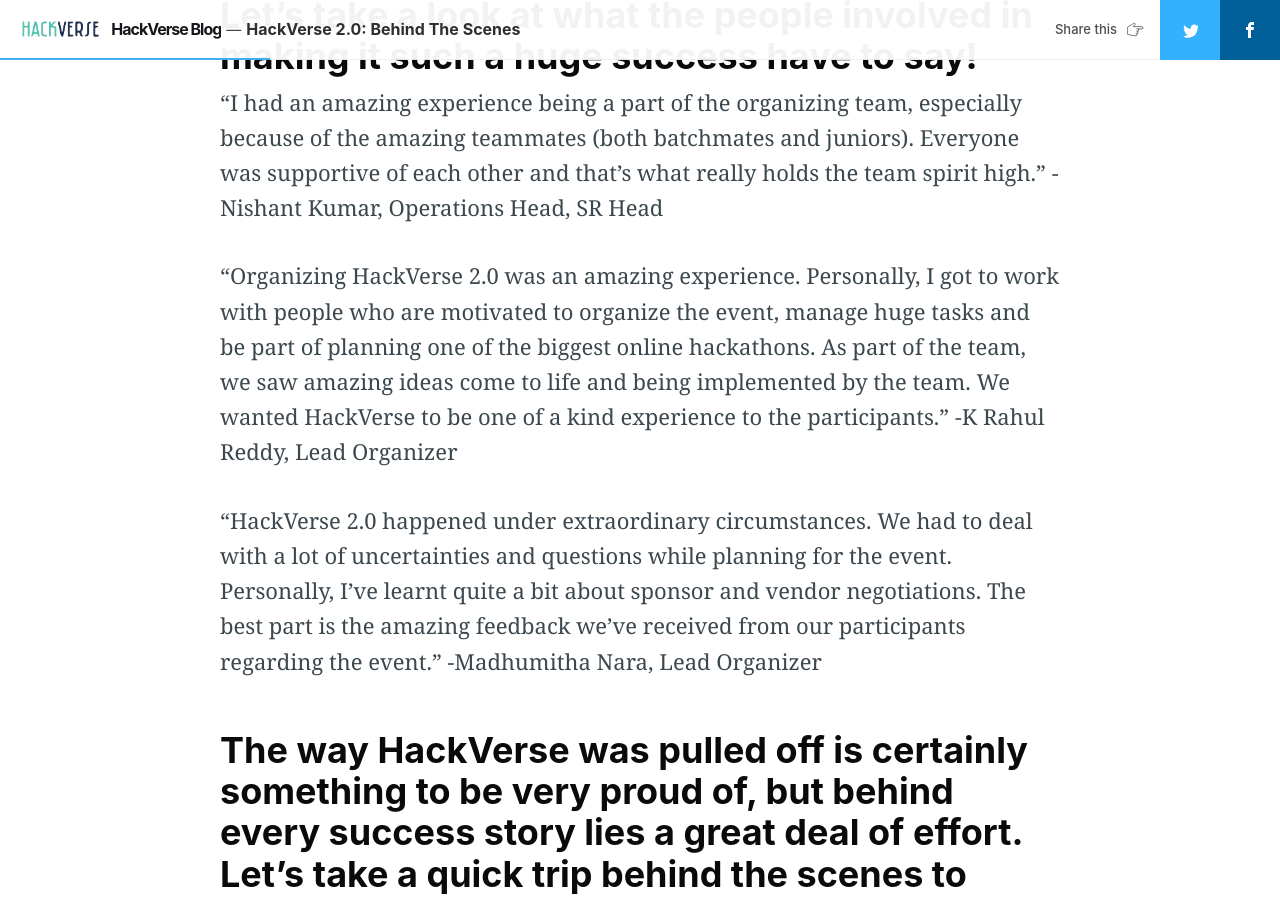
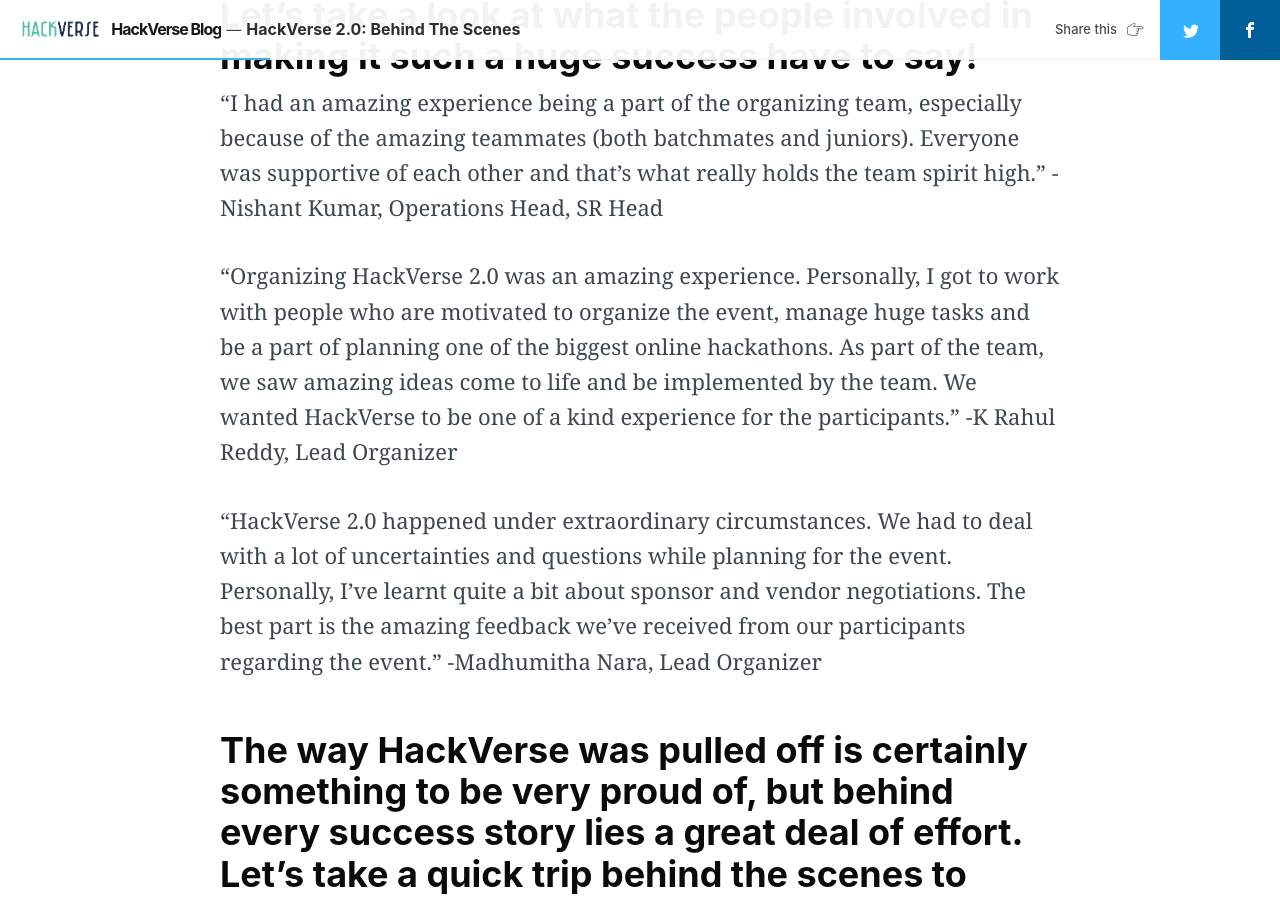
Before and after one commit to HackVerse/blog, a Jekyll site: the page built from _posts/2021-12-06-hackverse-behind-the-scenes.md, in a window 1280 px wide and 900 px high, scrolled down 1505 px. Built offline with Jekyll 4.4.1, drawn with Linux system fonts in a browser that asks for light colours; nearby versions of some CDN libraries; comment, search, counter and statistics services are not loaded.

Commit message:
Updates in Closure Blog - Part3

```diff
--- a/_posts/2021-12-06-hackverse-behind-the-scenes.md
+++ b/_posts/2021-12-06-hackverse-behind-the-scenes.md
@@ -20,7 +20,7 @@ With the second edition of HackVerse, HackVerse 2.0, done and dusted for the yea
 
 "I had an amazing experience being a part of the organizing team, especially because of the amazing teammates (both batchmates and juniors). Everyone was supportive of each other and that's what really holds the team spirit high." -Nishant Kumar, Operations Head, SR Head
 
-"Organizing HackVerse 2.0 was an amazing experience. Personally, I got to work with people who are motivated to organize the event, manage huge tasks and be part of planning one of the biggest online hackathons. As part of the team, we saw amazing ideas come to life and being implemented by the team. We wanted HackVerse to be one of a kind experience to the participants."
+"Organizing HackVerse 2.0 was an amazing experience. Personally, I got to work with people who are motivated to organize the event, manage huge tasks and be a part of planning one of the biggest online hackathons. As part of the team, we saw amazing ideas come to life and be implemented by the team. We wanted HackVerse to be one of a kind experience for the participants."
 -K Rahul Reddy, Lead Organizer
 
 "HackVerse 2.0 happened under extraordinary circumstances. We had to deal with a lot of uncertainties and questions while planning for the event. Personally, I've learnt quite a bit about sponsor and vendor negotiations. The best part is the amazing feedback we've received from our participants regarding the event."
```
